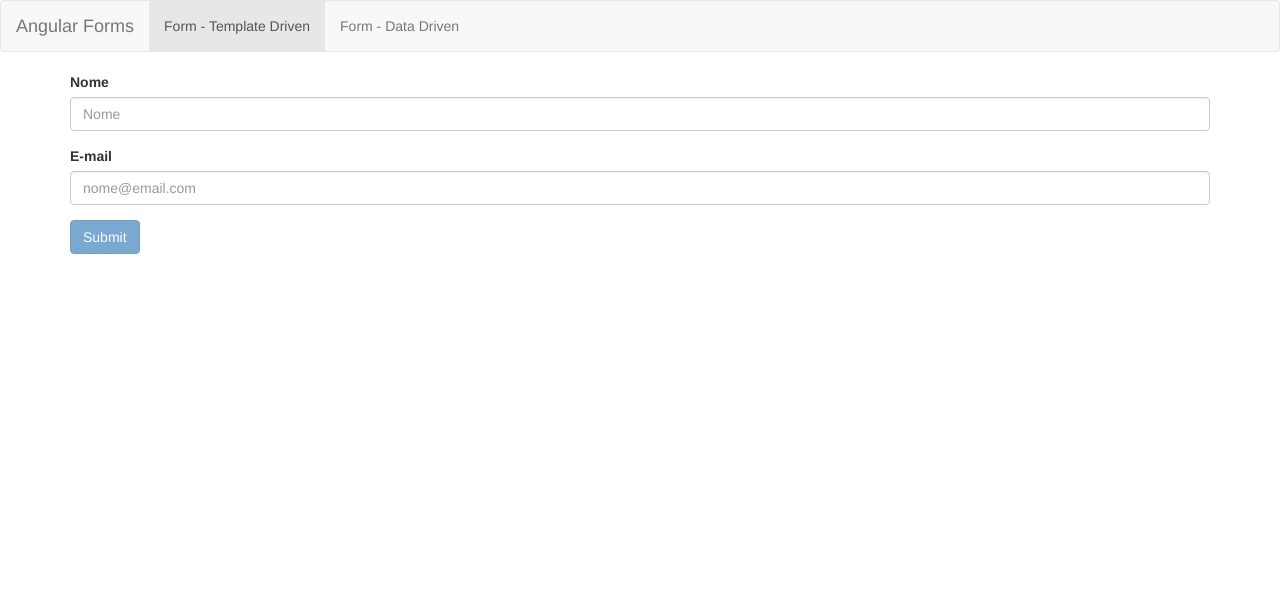
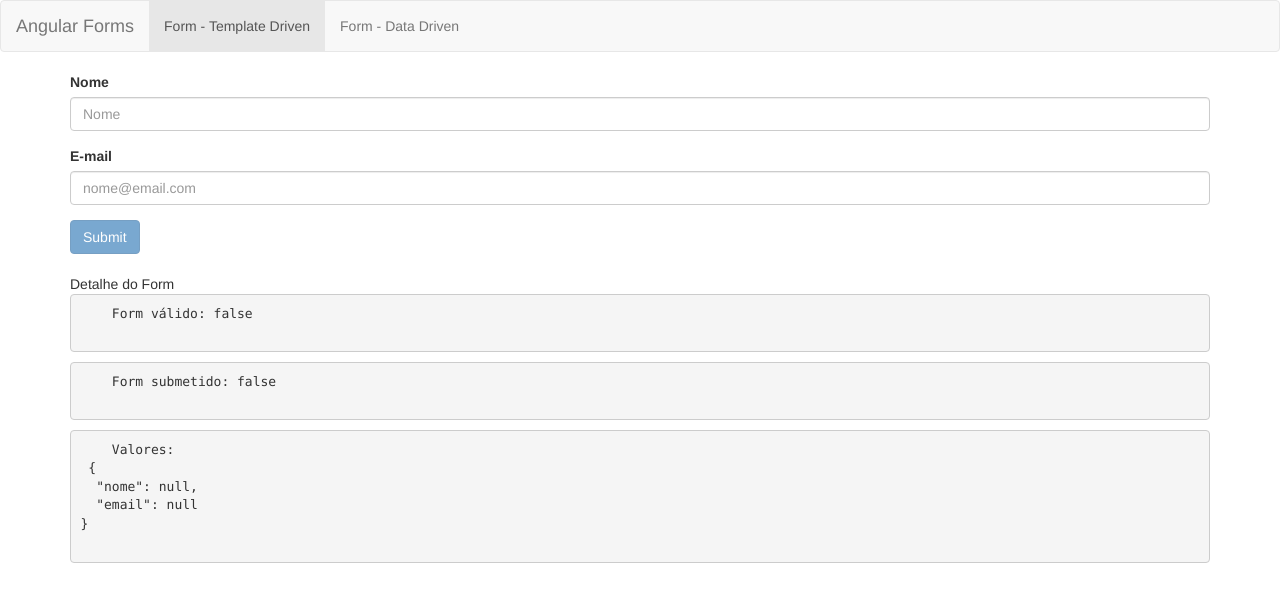
Before and after one commit to Tiago3F/forms, an Angular app: page /templateForm in a window 1280 px wide. Shown: the top 602 px of the page. Built offline with nearby package versions, Linux system fonts and the light colour scheme.

Commit message:
feat: :bug: Debugando formulário

```diff
--- a/src/app/app.module.ts
+++ b/src/app/app.module.ts
@@ -10,7 +10,7 @@
 @NgModule({
   declarations: [
     AppComponent,
-    DataFormComponent
+    DataFormComponent,
   ],
   imports: [
     BrowserModule,
--- /dev/null
+++ b/src/app/form-debug/form-debug.component.html
@@ -0,0 +1,17 @@
+<div style="margin-top: 20px;" *ngIf="form">
+    <div>
+        Detalhe do Form
+    </div>
+
+    <pre>
+    Form válido: {{ form.valid }}
+  </pre>
+
+    <pre>
+    Form submetido: {{ form.submitted }}
+  </pre>
+
+    <pre>
+    Valores: <br> {{ form.value | json }}
+  </pre>
+</div>
--- /dev/null
+++ b/src/app/form-debug/form-debug.component.ts
@@ -0,0 +1,17 @@
+import { Component, Input, OnInit } from '@angular/core';
+
+@Component({
+  selector: 'app-form-debug',
+  templateUrl: './form-debug.component.html',
+  styleUrls: ['./form-debug.component.css']
+})
+export class FormDebugComponent implements OnInit {
+
+  @Input() form: any
+
+  constructor() { }
+
+  ngOnInit(): void {
+  }
+
+}
--- a/src/app/template-form/template-form.component.html
+++ b/src/app/template-form/template-form.component.html
@@ -24,4 +24,6 @@
     </div>
 
     <button type="submit" class="btn btn-primary" [disabled]="!f.valid">Submit</button>
+
+    <app-form-debug [form]="f"></app-form-debug>
 </form>
--- a/src/app/template-form/template-form.module.ts
+++ b/src/app/template-form/template-form.module.ts
@@ -1,3 +1,4 @@
+import { FormDebugComponent } from './../form-debug/form-debug.component';
 import { FormsModule } from '@angular/forms';
 import { TemplateFormComponent } from './template-form.component';
 import { NgModule } from '@angular/core';
@@ -7,7 +8,8 @@
 
 @NgModule({
   declarations: [
-    TemplateFormComponent
+    TemplateFormComponent,
+    FormDebugComponent
   ],
   imports: [
     CommonModule,
```
Also changed, not shown: src/app/form-debug/form-debug.component.css (added), 1 other file (tests, documents, lock files or other folders).
